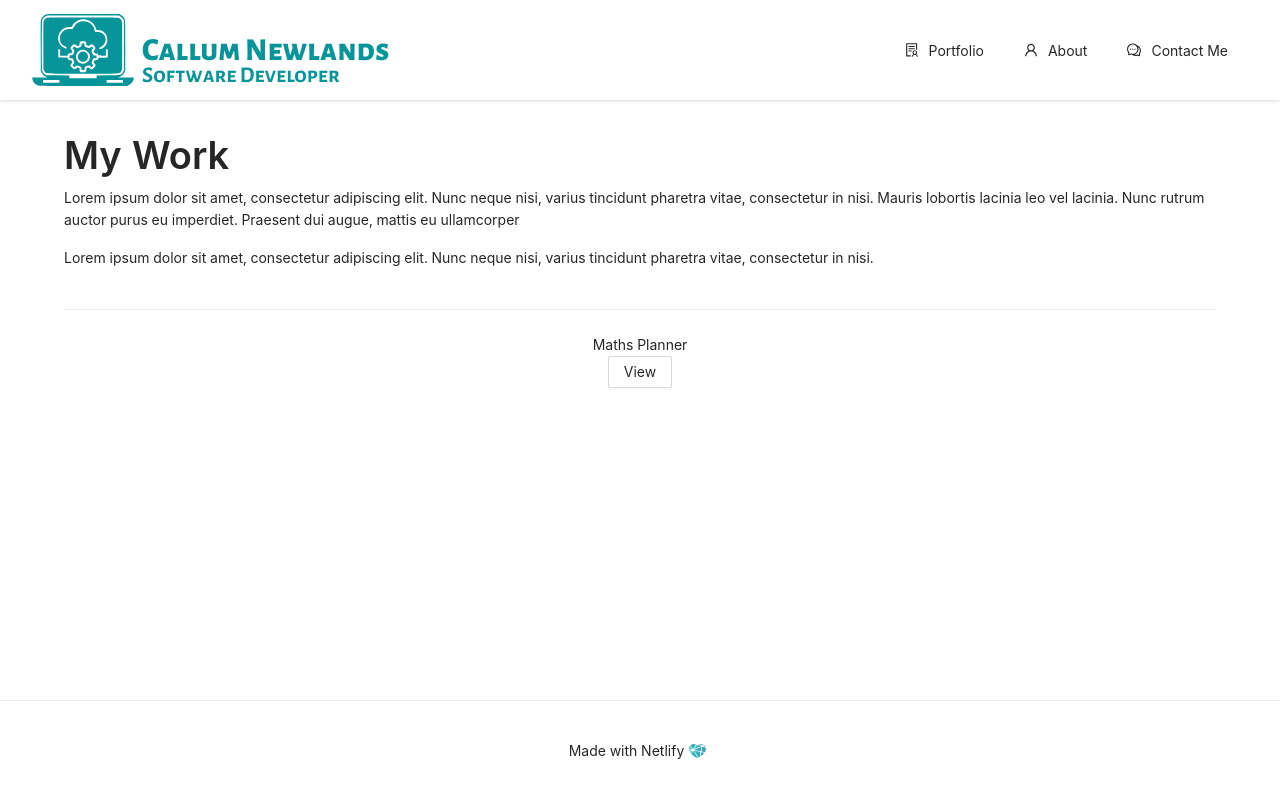
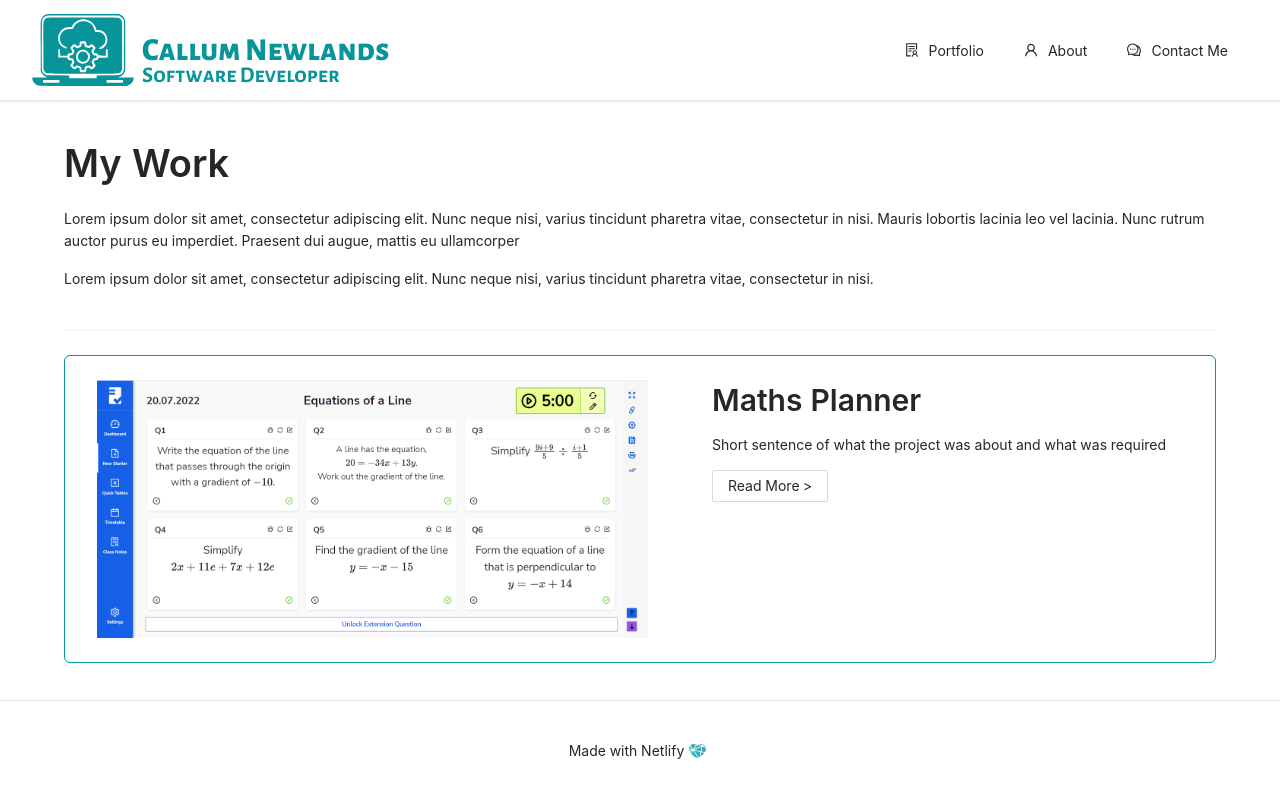
Before and after one commit to callumnewlands/personal-site, a Next.js app: page /portfolio in a window 1280 px wide. Built offline with nearby package versions, Linux system fonts and the light colour scheme.

Commit message:
Finishes portfolio item page and creates PortfolioListItem component

```diff
--- a/pages/portfolio.tsx
+++ b/pages/portfolio.tsx
@@ -40,6 +40,28 @@ export const portfolio: PortfolioItem[] = [
     }
 ];
 
+function PortfolioListItem({ item, flip = false }: { item: PortfolioItem; flip?: boolean }) {
+    const image = (
+        <div className={styles.list_item_image_container}>
+            <img src={item.featuredImage} alt={`Screenshot of the ${item.title} application`} />
+        </div>
+    );
+
+    return (
+        <div className={styles.list_item}>
+            {flip && image}
+            <div className={styles.list_item_description}>
+                <Title level={2}>{item.title}</Title>
+                <Text>{item.shortDesc}</Text>
+                <Link href={`/portfolio/${item.id}`} passHref={true}>
+                    <Button>Read More &gt;</Button>
+                </Link>
+            </div>
+            {!flip && image}
+        </div>
+    );
+}
+
 export default function Portfolio() {
     return (
         <>
@@ -56,10 +78,11 @@ export default function Portfolio() {
                 </Text>
             </div>
             <Divider />
-            {portfolio.map(item => <>
-                {item.title}
-                <Link href={`/portfolio/${item.id}`} passHref={true}><Button>View</Button></Link>
-            </>)}
+            <div className={styles.list}>
+                {portfolio.map((item, i) => (
+                    <PortfolioListItem item={item} flip={i % 2 == 0} />
+                ))}
+            </div>
         </>
     );
 }
--- a/styles/portfolio.module.scss
+++ b/styles/portfolio.module.scss
@@ -1,3 +1,5 @@
+@import "variables";
+
 .intro {
   display: flex;
   flex-direction: column;
@@ -10,9 +12,128 @@
   }
 
   h1 {
-    margin-top: 1rem;
-    margin-bottom: 0.5rem;
+    margin-top: 1.5rem;
+    margin-bottom: 1.3rem;
   }
+}
+
+.list {
+  display: flex;
+  flex-direction: column;
+  gap: 3rem;
+}
+
+
+// List items
+
+.list_item {
+  border: 1px solid $viridian-green;
+  border-radius: 6px;
+  display: flex;
+  flex-direction: row;
+  width: 100%;
+  max-width: 100rem;
+  padding: 1.5rem 2rem;
+  gap: 4rem;
+  flex-wrap: wrap;
+
+  &_description {
+    display: flex;
+    flex-direction: column;
+    flex: 1 1 15rem;
+    gap: 1em;
+
+    h2 {
+      margin: 0 !important;
+    }
+
+    :global(.ant-btn) {
+      width: fit-content;
+    }
+  }
+
+  &_image_container {
+    position: relative;
+    width: 50%;
+    height: auto;
+    flex: 1 0 20rem;
+
+    img {
+      width: 100%;
+      height: auto;
+    }
+  }
+
+}
+
+// Main portfolio pages
+
+.item_title {
+  width: 100%;
+  margin-left: auto;
+  margin-right: auto;
+  padding-top: 1.5rem;
+}
+
+.header {
+  max-width: 55rem;
+
+  &_panels {
+    display: flex;
+    flex-direction: row;
+    column-gap: 2rem;
+    padding: 0 1rem;
+    flex-wrap: wrap;
+
+    &_left,
+    &_right {
+      display: flex;
+      flex-direction: column;
+      flex: 1 1 20rem;
+    }
+
+    &_left {
+      justify-content: flex-start;
+      align-items: center;
+      gap: 0.5rem;
+      text-align: center;
+    }
+
+    &_right {
+      justify-content: center;
+      gap: 1.5rem;
+    }
+  }
+}
+
+.description_container {
+  display: flex;
+  flex-direction: column;
+  gap: 1em;
+}
+
+.tags_container {
+  display: flex;
+  flex-direction: row;
+  justify-content: center;
+  flex-wrap: wrap;
+  gap: 0.5em;
+  padding: 1em 0 2em;
+  max-width: 30em;
+
+  :global(.ant-tag) {
+    margin-bottom: 0.4rem;
+  }
+}
+
+.date {
+  font-weight: 600;
+  font-size: 19pt;
+}
+
+.type {
+  font-weight: 600;
+  font-size: 13pt;
 }
 
 .screenshots {
@@ -61,5 +182,4 @@
       }
     }
   }
-
 }
```
Also changed, not shown: pages/portfolio/[portfolioItemId].tsx (+36 -13 lines).
